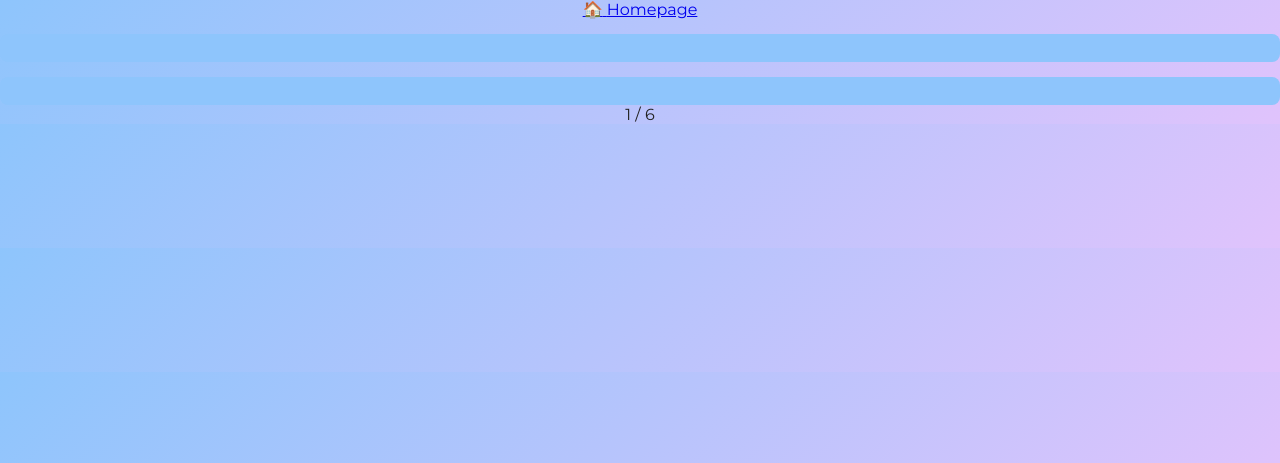
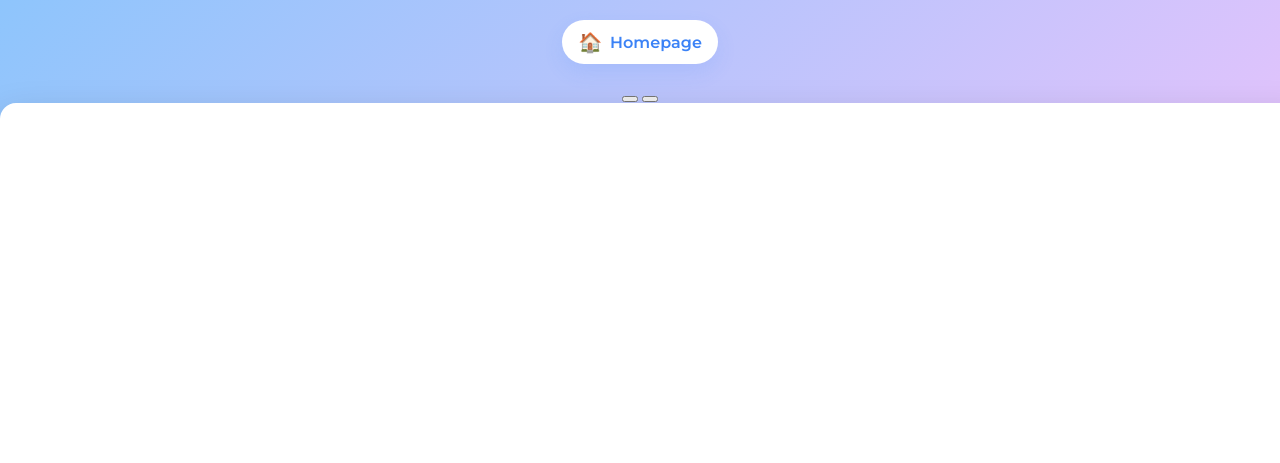
Before and after one commit to keikozen/Study-Vocabulary, a plain HTML site: page Flashcards.html in a window 1280 px wide. Shown: the top 463 px of the page. Drawn offline with Linux system fonts and the light colour scheme.

Commit message:
Style.css

```diff
--- a/Style.css
+++ b/Style.css
@@ -1,4 +1,3 @@
-/* Base styles */
 body {
   margin: 0;
   font-family: 'Montserrat', sans-serif;
@@ -7,95 +6,76 @@ body {
   text-align: center;
 }
 
-h1 {
-  font-size: 3rem;
-}
-
-h2 {
-  font-size: 2.5rem;
-  margin-top: 40px;
-}
-
-/* Homepage layout */
-.home {
-  min-height: 100vh;
-  padding: 120px 20px;
-}
-
-.options {
+/* Header */
+.header {
   display: flex;
   justify-content: center;
-  gap: 40px;
-  margin-top: 60px;
+  padding: 20px;
 }
+.home-btn {
+  display: inline-flex;
+  align-items: center;
+  gap: 8px;
+  font-weight: 600;
+  color: #3b82f6;
+  text-decoration: none;
+  background: #fff;
+  padding: 10px 16px;
+  border-radius: 999px;
+  box-shadow: 0 8px 20px rgba(59, 130, 246, 0.12);
+}
+.home-emoji { font-size: 1.2rem; }
 
-.option-card {
-  background: white;
-  padding: 50px 70px;
-  font-size: 1.5rem;
-  border-radius: 16px;
-  text-decoration: none;
-  color: #222;
-  box-shadow: 0 15px 30px rgba(0,0,0,0.2);
-  transition: transform 0.3s;
-}
-
-.option-card:hover {
-  transform: translateY(-8px);
-}
-
-/* Flashcards */
+/* Flashcard */
 .flashcard-container {
   display: flex;
   justify-content: center;
-  margin-top: 60px;
+  margin-top: 40px;
 }
 
 .flashcard {
   width: 420px;
   height: 260px;
-  background: #fff;
-  border-radius: 16px;
-  box-shadow: 0 20px 40px rgba(0,0,0,0.25);
+  position: relative;
+  perspective: 1000px;
   cursor: pointer;
-  perspective: 1000px;
-  position: relative;
 }
 
 .front, .back {
   position: absolute;
   width: 100%;
   height: 100%;
-  padding: 30px;
+  background: #fff;
+  border-radius: 16px;
+  box-shadow: 0 20px 40px rgba(0,0,0,0.25);
   backface-visibility: hidden;
   display: flex;
   align-items: center;
   justify-content: center;
-  font-size: 1.8rem;
-  border-radius: 16px;
+  padding: 20px;
+  transition: transform 0.6s;
 }
 
 .front {
+  font-size: 2rem;
   font-weight: 700;
 }
 
 .back {
   transform: rotateY(180deg);
-  font-size: 1.1rem;
   flex-direction: column;
-  gap: 12px;
+  font-size: 1rem;
   text-align: left;
 }
 
 .flashcard.flipped .front {
   transform: rotateY(180deg);
 }
-
 .flashcard.flipped .back {
   transform: rotateY(360deg);
 }
 
-/* Quiz section */
+/* Quiz Section */
 .quiz-box {
   background: white;
   width: 420px;
@@ -123,35 +103,12 @@ h2 {
   background: #f0f4ff;
   transition: background 0.3s;
 }
-
 .quiz-option:hover {
   background: #dbe6ff;
 }
-
 .quiz-option.correct {
   background: #c8f7c5;
 }
-
 .quiz-option.wrong {
   background: #f7c5c5;
 }
-
-/* Buttons */
-button {
-  display: block;
-  width: 100%;
-  margin-top: 15px;
-  padding: 14px;
-  font-size: 1rem;
-  border: none;
-  border-radius: 8px;
-  cursor: pointer;
-  background: #8ec5fc;
-  color: #fff;
-  font-weight: 600;
-  transition: background 0.3s;
-}
-
-button:hover {
-  background: #6aa9e9;
-}
```
